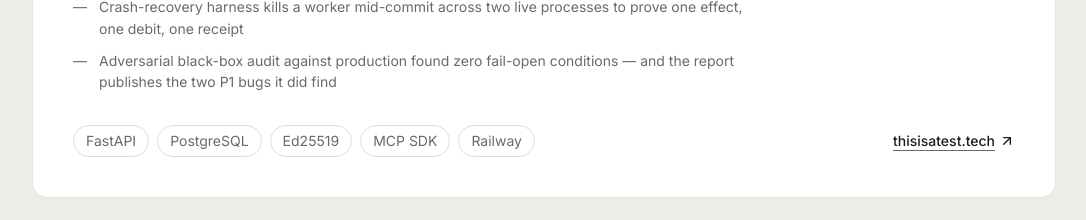
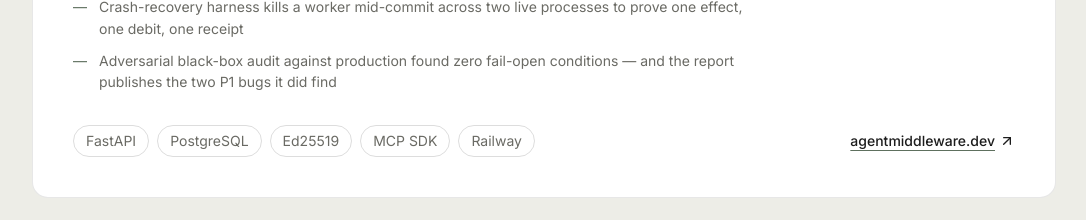
Before and after one commit to PetrefiedThunder/Chrissellers, a Next.js app: page / in a window 1280 px wide. Shown: the part 2240-2460 px from the top of the page, without its empty margins (96-1182 px from the left). Built offline with nearby package versions, Linux system fonts and the light colour scheme.

Commit message:
chore: move site links to www.agentmiddleware.dev (#45)
Site moved from www.thisisatest.tech. API host api.thisisatest.tech and receipt issuers unchanged. Edited by Cursor CLI fleet engine.

```diff
--- a/src/content/work.ts
+++ b/src/content/work.ts
@@ -44,8 +44,8 @@ export const featured: Project[] = [
       'Crash-recovery harness kills a worker mid-commit across two live processes to prove one effect, one debit, one receipt',
       'Adversarial black-box audit against production found zero fail-open conditions — and the report publishes the two P1 bugs it did find',
     ],
-    href: 'https://www.thisisatest.tech',
-    hrefLabel: 'thisisatest.tech',
+    href: 'https://www.agentmiddleware.dev',
+    hrefLabel: 'agentmiddleware.dev',
   },
   {
     name: 'SupportCarr',
```
